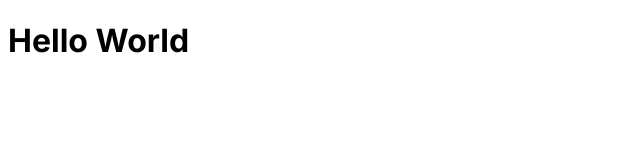
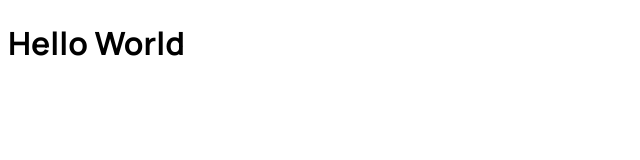
Before and after one commit to adenh93/audiophile-ecommerce, a Next.js app in the folder web/: page / in a window 1280 px wide. Shown: the top 160 px of the page, without its empty margins (0-640 px from the left). Built offline with nearby package versions, Linux system fonts and the light colour scheme.

Commit message:
feat: added design system to global styles

```diff
--- a/web/src/app/layout.tsx
+++ b/web/src/app/layout.tsx
@@ -1,6 +1,6 @@
-import { Inter } from "next/font/google";
+import { Manrope } from "next/font/google";
 
-const inter = Inter({ subsets: ["latin"] });
+const manrope = Manrope({ subsets: ["latin"], weight: ["400", "500", "700"] });
 
 export const metadata = {
   title: "Audiophile",
@@ -14,7 +14,7 @@ export default function RootLayout({
 }) {
   return (
     <html lang="en">
-      <body className={inter.className}>{children}</body>
+      <body className={manrope.className}>{children}</body>
     </html>
   );
 }
--- /dev/null
+++ b/web/src/index.css
@@ -0,0 +1,61 @@
+:root {
+  --color-brand-primary: #D87D4A;
+  --color-brand-secondary: #FBAF85;
+  --color-background: #101010;
+  --color-grey-primary: #F1F1F1;
+  --color-grey-secondary: #FAFAFA;
+  --color-white: #FFF;
+  --color-black: #000;
+}
+
+html {
+  font-size: 62.5%;
+}
+
+body {
+  color: var(--color-black);
+  font-weight: 500;
+  font-size: 1.5rem;
+  line-height: 2.5rem;
+}
+
+h1, h2, h3, h4, h5, h6 {
+  text-transform: uppercase;
+  font-weight: 700;
+}
+
+h1 {
+  font-size: 5.6rem;
+  line-height: 5.8rem;
+  letter-spacing: 0.2rem;
+}
+
+h2 {
+  font-size: 4rem;
+  line-height: 4.4rem;
+  letter-spacing: 0.15rem;
+}
+
+h3 {
+  font-size: 3.2rem;
+  line-height: 3.6rem;
+  letter-spacing: 0.115rem;
+}
+
+h4 {
+  font-size: 2.8rem;
+  line-height: 3.8rem;
+  letter-spacing: 0.2rem;
+}
+
+h5 {
+  font-size: 2.4rem;
+  line-height: 3.3rem;
+  letter-spacing: 0.17rem;
+}
+
+h6 {
+  font-size: 1.8rem;
+  line-height: 2.4rem;
+  letter-spacing: 0.13rem;
+}
```
